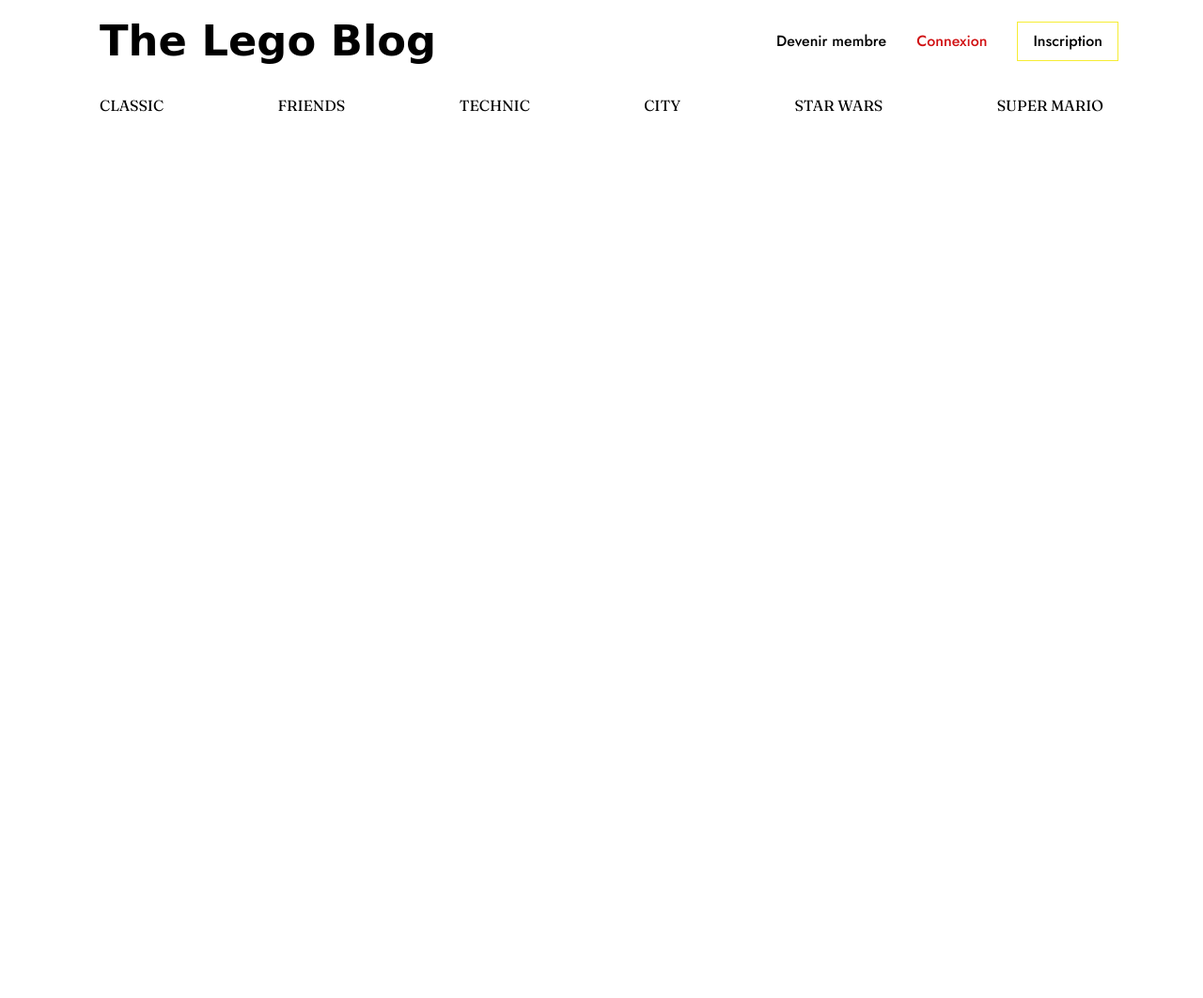
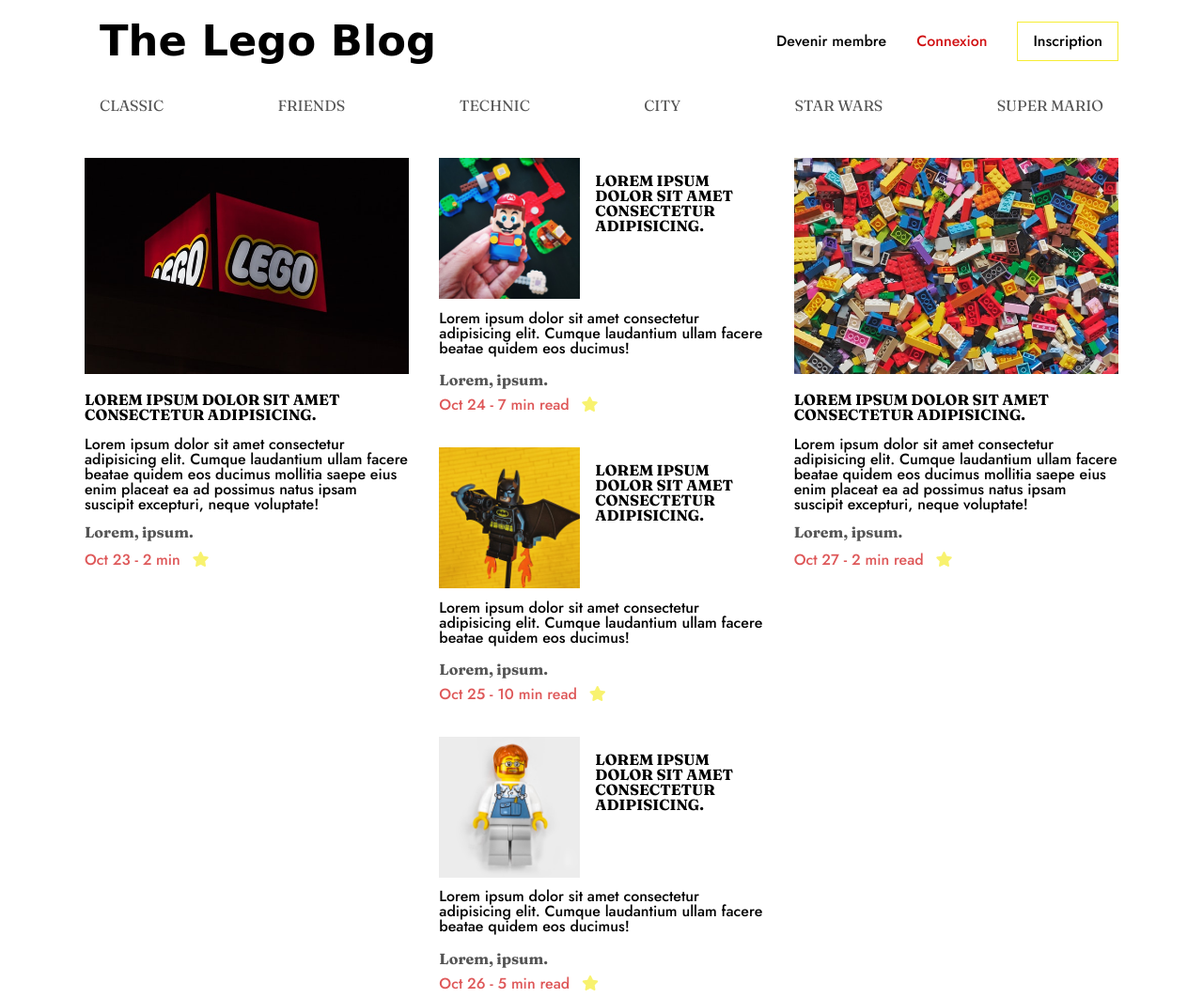
Before and after one commit to ghsdl/yetanotherblog, a plain HTML site: page index.html in a window 1280 px wide. Shown: the whole page at 94% size. Before the commit the page ends 800 px from the top, so only its background shows below. Drawn offline with Linux system fonts and the light colour scheme; a web font is replaced by a local one.

Commit message:
:test_tube: main content
articles and display grid

```diff
--- a/css/styles.css
+++ b/css/styles.css
@@ -23,6 +23,21 @@ h4,
 h5,
 h6 {
   font-family: 'Fraunces', serif;
+  margin: 1rem 0 1rem 0;
+}
+
+h3 {
+  font-weight: 700;
+  font-size: 1rem;
+  text-transform: uppercase;
+}
+
+p {
+  margin: 0.8rem 0 0.8rem 0;
+}
+
+img {
+  max-width: 100%;
 }
 
 /* classes */
@@ -39,6 +54,23 @@ h6 {
 
 .text-primary:hover {
   opacity: 0.7;
+}
+
+.text-hint {
+  color: var(--primary);
+  opacity: 0.7;
+}
+
+.article-author {
+  font-weight: 700;
+  font-size: 1rem;
+  font-family: 'Fraunces', serif;
+  color: var(--gray-hint);
+}
+
+.fa-star {
+  color: var(--yellow);
+  margin: 0 0.5rem 0 0.5rem;
 }
 
 /* button effect */
@@ -106,4 +138,48 @@ nav {
   position: sticky;
   top: 0;
   font-family: 'Fraunces', serif;
+  background-color: white;
+  color: var(--gray-hint);
 }
+
+/* articles */
+
+.articles {
+  display: grid;
+  grid-template-columns: repeat(3, 1fr);
+  grid-auto-rows: auto;
+  gap: 2rem;
+  padding: 2rem 0 2rem 0;
+}
+
+.articles > article:first-child {
+  grid-column: 1 / 2;
+  grid-row: 1 / 4;
+}
+
+.articles > article:last-child {
+  grid-column: 3 / 4;
+  grid-row: 1 / 4;
+}
+
+.article-small {
+  display: grid;
+  grid-template-columns: 150px auto;
+  grid-template-rows: 150px;
+  grid-auto-rows: auto;
+  column-gap: 1rem;
+}
+
+.article-small > .article-content {
+  grid-column: span 2;
+}
+
+.article-small > .article-author {
+  grid-column: span 2;
+  margin: 0.3rem 0 0.3rem 0;
+}
+
+.article-small > .text-hint {
+  grid-column: span 2;
+  margin: 0.3rem 0 0.3rem 0;
+}
--- a/index.html
+++ b/index.html
@@ -44,6 +44,92 @@
         <a href="">STAR WARS</a>
         <a href="#">SUPER MARIO</a>
       </nav>
+      <section class="articles">
+        <article>
+          <img
+            src="./img/ryan-wallace-Caz8SqXc5qg-unsplash.jpg"
+            alt="lego logo"
+          />
+          <h3>Lorem ipsum dolor sit amet consectetur adipisicing.</h3>
+          <p class="article-content">
+            Lorem ipsum dolor sit amet consectetur adipisicing elit. Cumque
+            laudantium ullam facere beatae quidem eos ducimus mollitia saepe
+            eius enim placeat ea ad possimus natus ipsam suscipit excepturi,
+            neque voluptate!
+          </p>
+          <p class="article-author">Lorem, ipsum.</p>
+          <p class="text-hint">
+            Oct 23 - 2 min
+            <i class="fas fa-star"></i>
+          </p>
+        </article>
+        <article class="article-small">
+          <img
+            src="./img/bartosz-wanot--jg_M_ilgHI-unsplash.jpg"
+            alt="super mario as a lego"
+          />
+          <h3>Lorem ipsum dolor sit amet consectetur adipisicing.</h3>
+          <p class="article-content">
+            Lorem ipsum dolor sit amet consectetur adipisicing elit. Cumque
+            laudantium ullam facere beatae quidem eos ducimus!
+          </p>
+          <p class="article-author">Lorem, ipsum.</p>
+          <p class="text-hint">
+            Oct 24 - 7 min read
+            <i class="fas fa-star"></i>
+          </p>
+        </article>
+        <article class="article-small">
+          <img
+            src="./img/cassidy-james-blaede-demvKRNvtLY-unsplash.jpg"
+            alt="batman as a lego"
+          />
+          <h3>Lorem ipsum dolor sit amet consectetur adipisicing.</h3>
+          <p class="article-content">
+            Lorem ipsum dolor sit amet consectetur adipisicing elit. Cumque
+            laudantium ullam facere beatae quidem eos ducimus!
+          </p>
+          <p class="article-author">Lorem, ipsum.</p>
+          <p class="text-hint">
+            Oct 25 - 10 min read
+            <i class="fas fa-star"></i>
+          </p>
+        </article>
+        <article class="article-small">
+          <img
+            src="./img/chris-curry-BWFYmfUbwBk-unsplash.jpg"
+            alt="lego farmer"
+          />
+          <h3>Lorem ipsum dolor sit amet consectetur adipisicing.</h3>
+          <p class="article-content">
+            Lorem ipsum dolor sit amet consectetur adipisicing elit. Cumque
+            laudantium ullam facere beatae quidem eos ducimus!
+          </p>
+          <p class="article-author">Lorem, ipsum.</p>
+          <p class="text-hint">
+            Oct 26 - 5 min read
+            <i class="fas fa-star"></i>
+          </p>
+        </article>
+        <article>
+          <img
+            src="./img/xavi-cabrera-kn-UmDZQDjM-unsplash.jpg"
+            alt="legos"
+          />
+          <h3>Lorem ipsum dolor sit amet consectetur adipisicing.</h3>
+          <p class="article-content">
+            Lorem ipsum dolor sit amet consectetur adipisicing elit. Cumque
+            laudantium ullam facere beatae quidem eos ducimus mollitia saepe
+            eius enim placeat ea ad possimus natus ipsam suscipit excepturi,
+            neque voluptate!
+          </p>
+          <p class="article-author">Lorem, ipsum.</p>
+          <p class="text-hint">
+            Oct 27 - 2 min read
+            <i class="fas fa-star"></i>
+          </p>
+        </article>
+      </section>
     </div>
   </body>
 </html>
```
Also changed, not shown: img/bartosz-wanot--jg_M_ilgHI-unsplash.jpg (added), img/cassidy-james-blaede-demvKRNvtLY-unsplash.jpg (added), img/chris-curry-BWFYmfUbwBk-unsplash.jpg (added), img/ryan-wallace-Caz8SqXc5qg-unsplash.jpg (added), img/xavi-cabrera-kn-UmDZQDjM-unsplash.jpg (added).
